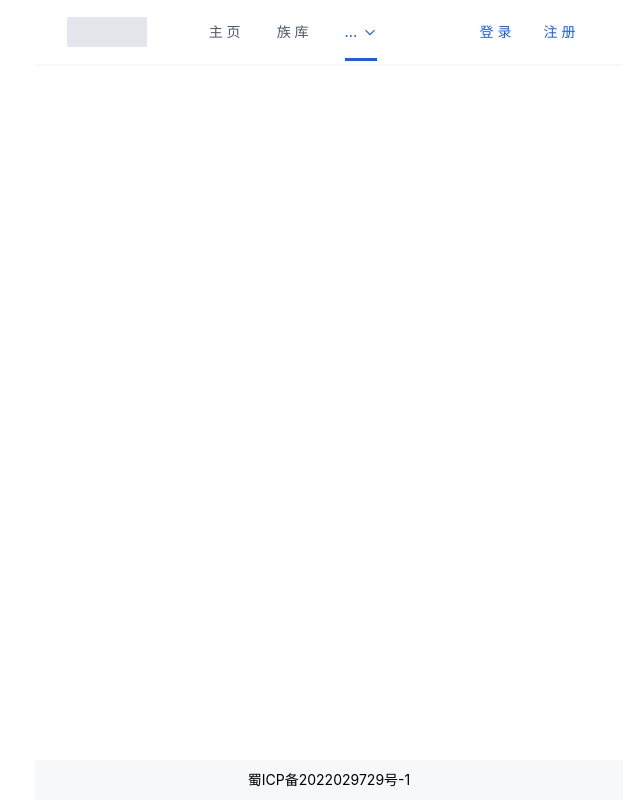
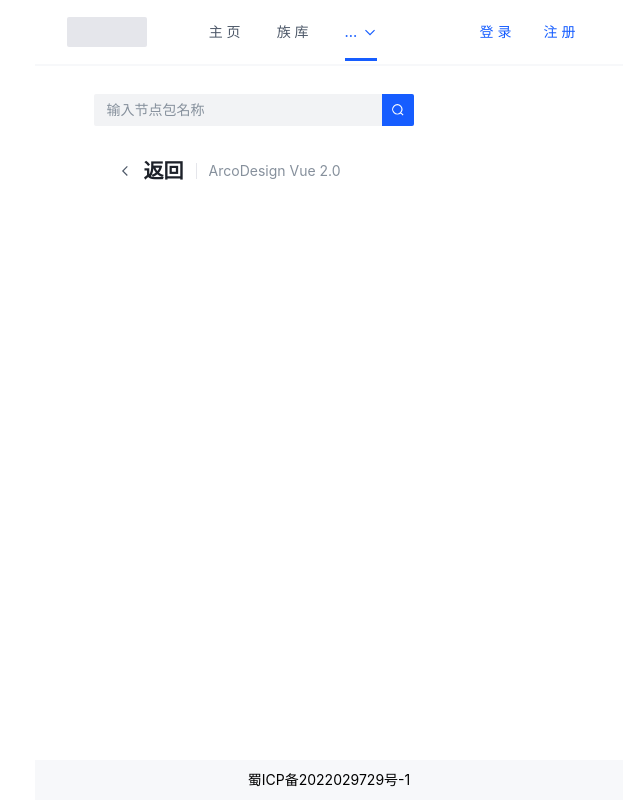
Before and after one commit to iamlovedit/youngala.web, a Vue app: page /packages/1 in a window 1280 px wide. Shown: the whole page, without its empty margins (311-951 px from the left). Built offline with nearby package versions, Linux system fonts and the light colour scheme.

Commit message:
update codes

```diff
--- a/src/components/dynamopackages/PackagesList.vue
+++ b/src/components/dynamopackages/PackagesList.vue
@@ -1,12 +1,9 @@
 <template>
     <div class="rootContainer">
-        <div class="inputBoxContainer">
-            <a-input-search placeholder="输入节点包名称" v-model="searchInputValue" search-button @search="onSearchClick" />
-        </div>
         <div class="orderOptionContainer">
             <a-select :options=orderOptions v-model:model-value="currentOrderOption" />
         </div>
-        <div class="listContainer">
+        <div class=" listContainer">
             <a-list :max-height="800" scrollbar>
                 <a-list-item v-for="pcakageObj in packages" :key="pcakageObj.id" action-layout="vertical">
                     <a-list-item-meta :description="pcakageObj.description">
@@ -37,12 +34,10 @@ import { useRouter } from "vue-router";
 import { Message } from '@arco-design/web-vue';
 import { DynamoPackage } from "@models/DynamoPackage";
 import { getPackagesPageFetch, orderOptions, OrderOption } from '@/services/packageService';
-const searchInputValue = ref<string | undefined>();
 
 const props = defineProps<{
     keyword?: string
 }>()
-
 
 const currentOrderOption = ref<OrderOption>()
 const pageIndex = ref<number>(1);
@@ -50,8 +45,6 @@ const pageSize: number = 20;
 const dataCount = ref<number>(0);
 const packages = ref<DynamoPackage[]>([]);
 const router = useRouter()
-
-
 function getPackages(keyword?: string, pageIndex: number = 1, pageSize: number = 20, orderField: string = 'downloads'): void {
     const promise = getPackagesPageFetch(keyword, pageIndex, pageSize, orderField)
     promise.then(httpResponse => {
@@ -78,24 +71,19 @@ function onPackageClick(event: MouseEvent, pcakageObj: DynamoPackage) {
     event.preventDefault();
 }
 
-function onSearchClick(keyword: string): void {
-    if (searchInputValue.value) {
-        router.push({
-            name: 'search',
-            query: {
-                keyword: keyword
-            }
-        })
-    }
-}
-
+watch(currentOrderOption, (newOption) => {
+    getPackages(props.keyword, pageIndex.value, pageSize, newOption?.value);
+})
 
 watch(pageIndex, (newPageIndex) => {
     getPackages(props.keyword, newPageIndex, pageSize, currentOrderOption.value?.value);
 })
 
+watch(props, (newValue) => {
+    getPackages(newValue.keyword, 1, pageSize, currentOrderOption.value?.value);
+})
+
 onMounted(() => {
-    console.log(props.keyword)
     getPackages(props.keyword);
 })
 
@@ -108,13 +96,6 @@ onMounted(() => {
     flex-direction: column;
     flex-wrap: nowrap;
     align-items: flex-start;
-    justify-content: start;
-}
-
-
-.inputBoxContainer {
-    width: 320px;
-    height: fit-content;
 }
 
 .orderOptionContainer {
--- a/src/router/index.ts
+++ b/src/router/index.ts
@@ -52,7 +52,10 @@ const router = createRouter({
                     path: ':id',
                     name: 'packageDetail',
                     component: () => import('@/views/packages/Detail.vue'),
-
+                    props: {
+                        name: String,
+                        description: String
+                    }
                 },
                 {
                     path: 'search',
--- a/src/views/packages/Browser.vue
+++ b/src/views/packages/Browser.vue
@@ -1,5 +1,5 @@
 <template>
-    <PackagesList />
+    <PackagesList :keyword="undefined" />
 </template>
 
 <script setup lang="ts">
--- a/src/views/packages/Detail.vue
+++ b/src/views/packages/Detail.vue
@@ -1,16 +1,55 @@
 <template>
-    <div>
+    <div class="detailContainer">
+        <div class="headContainer">
+            <a-page-header :style="{ background: 'var(--color-bg-2)' }" title="返回" subtitle="ArcoDesign Vue 2.0" />
+        </div>
+        <div class="descriptionContainer">
 
+        </div>
+
+        <div class="versionContainer">
+
+        </div>
     </div>
 </template>
 
 <script setup lang="ts">
+
+const props=defineProps<{
+    name:string,
+    descrption:string
+}>()
+
 import { onMounted } from "vue";
 import { useRoute } from "vue-router";
 const route = useRoute();
 
 
 
+onMounted(() => {
+
+})
+
 </script>
 
-<style scoped></style>
+<style scoped>
+.detailContainer {
+    display: flex;
+    flex-direction: column;
+    flex-wrap: nowrap;
+    align-items: start;
+    margin-top: 1em;
+}
+
+.headContainer {
+    height: fit-content;
+}
+
+.descriptionContainer {
+    height: fit-content;
+}
+
+.versionContainer {
+    height: fit-content;
+}
+</style>
--- a/src/views/packages/Index.vue
+++ b/src/views/packages/Index.vue
@@ -1,6 +1,58 @@
 <template>
-    <RouterView />
+    <div class="packageContainer">
+        <div class="inputBoxContainer">
+            <a-input-search placeholder="输入节点包名称" v-model="searchInputValue" search-button @search="onSearchClick"
+                allow-clear @clear="onClear" />
+        </div>
+        <div class="routerViewContainer">
+            <RouterView />
+        </div>
+    </div>
 </template>
 <script setup lang="ts">
-import { RouterView } from "vue-router";
+import { ref } from "vue";
+import { RouterView, useRouter, useRoute } from "vue-router";
+
+const router = useRouter();
+const route = useRoute();
+const searchInputValue = ref<string | undefined>(route.query['keyword'] as string);
+
+
+
+function onSearchClick(keyword: string): void {
+    if (searchInputValue.value) {
+        router.push({
+            name: 'search',
+            query: {
+                keyword: keyword,
+            }
+        })
+    }
+}
+
+function onClear(): void {
+    searchInputValue.value = undefined
+    router.push({
+        name: 'packages',
+    })
+}
 </script>
+<style scoped>
+.packageContainer {
+    display: flex;
+    flex-direction: column;
+    flex-wrap: nowrap;
+}
+
+.inputBoxContainer {
+    width: 320px;
+    height: fit-content;
+}
+
+.routerViewContainer {
+    flex: 1;
+    display: flex;
+    flex-direction: column;
+    flex-wrap: nowrap;
+}
+</style>
--- a/src/views/packages/Search.vue
+++ b/src/views/packages/Search.vue
@@ -3,10 +3,17 @@
 </template>
 
 <script setup lang="ts">
+import { watch, ref } from "vue";
 import { useRoute } from "vue-router";
 import PackagesList from "@components/dynamopackages/PackagesList.vue"
 
 const route = useRoute();
-const keyword = route.query['keyword']?.toLocaleString();
+
+const keyword = ref<string>();
+watch(() => [route.query], () => {
+    keyword.value = route.query['keyword']?.toLocaleString()
+}, {
+    immediate: true, deep: true
+});
 
 </script>
```
